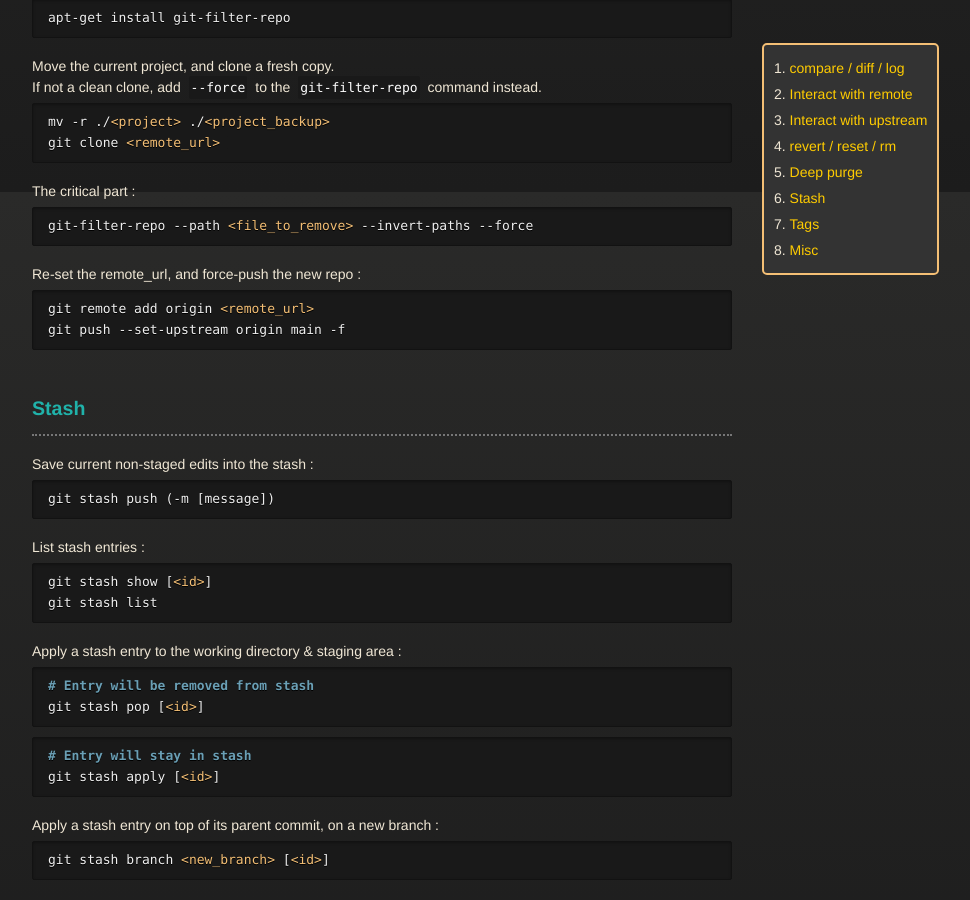
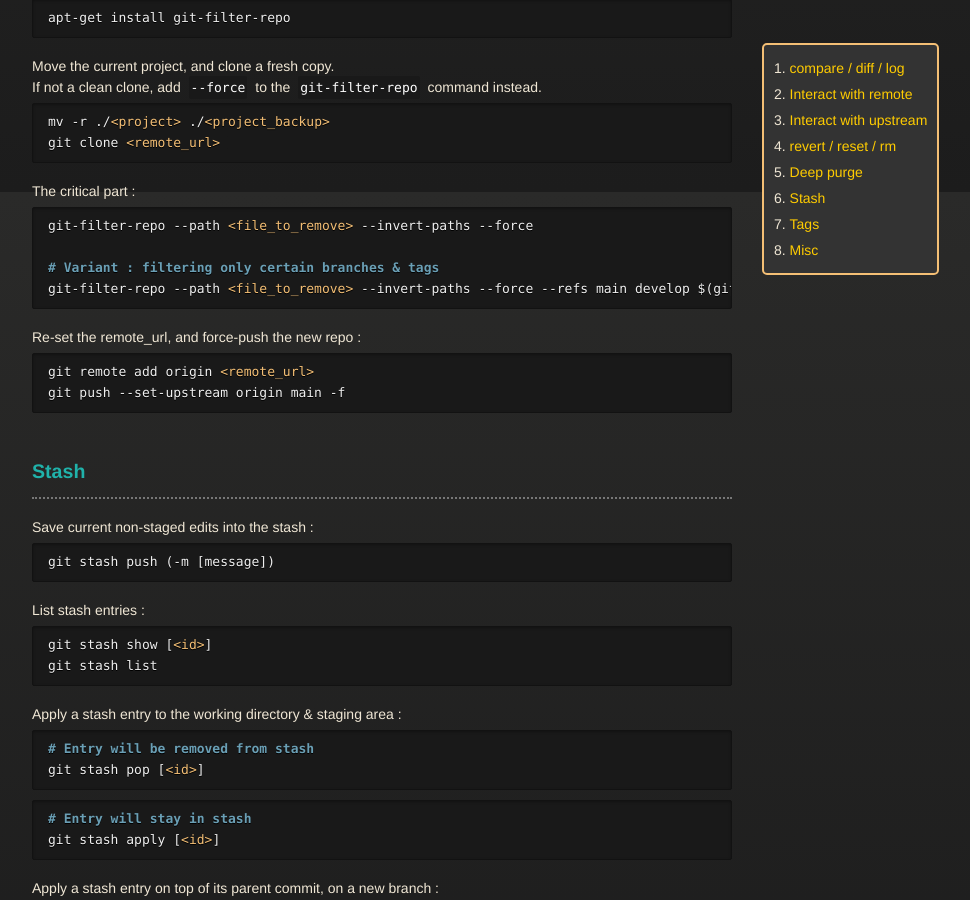
Before and after one commit to vincent-clipet/cheatsheets, a Jekyll site: the page built from markdown/git.md, in a window 1280 px wide and 900 px high, scrolled down 2508 px. Shown: the whole window, without its empty margins (258-1228 px from the left). Built offline with Jekyll 4.4.1, drawn with Linux system fonts in a browser that asks for light colours; our own code applies the rules of GitHub Pages for plain Markdown files.

Commit message:
feat(git): Added an alternative command for git-filter-repo a liste of refs (branches / tags)

````diff
--- a/markdown/git.md
+++ b/markdown/git.md
@@ -180,6 +180,9 @@ git clone <remote_url>
 The critical part :
 ```md
 git-filter-repo --path <file_to_remove> --invert-paths --force
+
+# Variant : filtering only certain branches & tags
+git-filter-repo --path <file_to_remove> --invert-paths --force --refs main develop $(git tag -l)
 ```
 
 Re-set the remote_url, and force-push the new repo :
````
